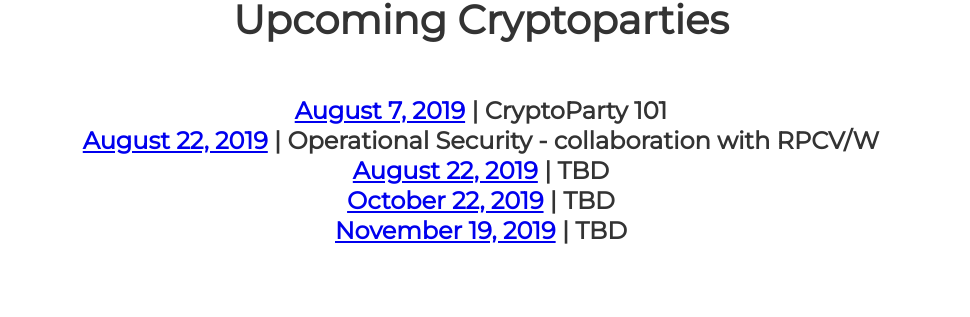
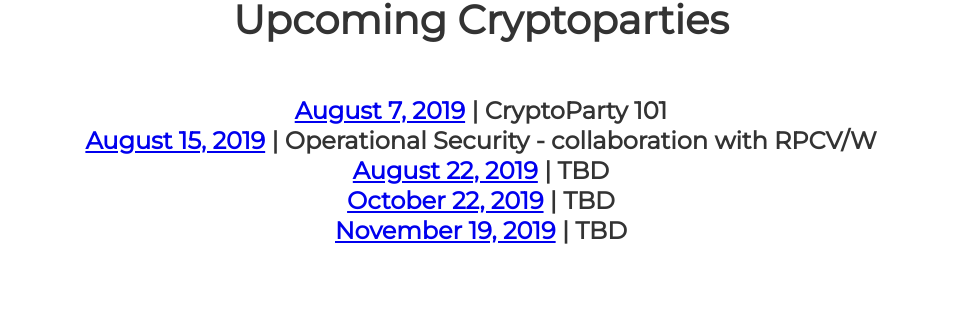
Before and after one commit to cryptopartydc/cryptopartydc.github.io, a Jekyll site: the page built from index.html, in a window 1280 px wide and 900 px high, scrolled down 1634 px. Shown: the part 134-451 px from the top of the window, without its empty margins (159-1129 px from the left). Built offline with Jekyll 4.4.1, drawn with Linux system fonts in a browser that asks for light colours.

Commit message:
update date

```diff
--- a/_data/events.yml
+++ b/_data/events.yml
@@ -2,7 +2,7 @@
   topic: CryptoParty 101
   github: https://github.com/cryptopartydc/cryptoparty_dc/blob/master/crypto101.md
 
-- date: August 22, 2019
+- date: August 15, 2019
   topic: Operational Security - collaboration with RPCV/W
   github: https://github.com/cryptopartydc/cryptoparty_dc/blob/master/08_15_19.md
 
```
Also changed, not shown: 1 other file.
